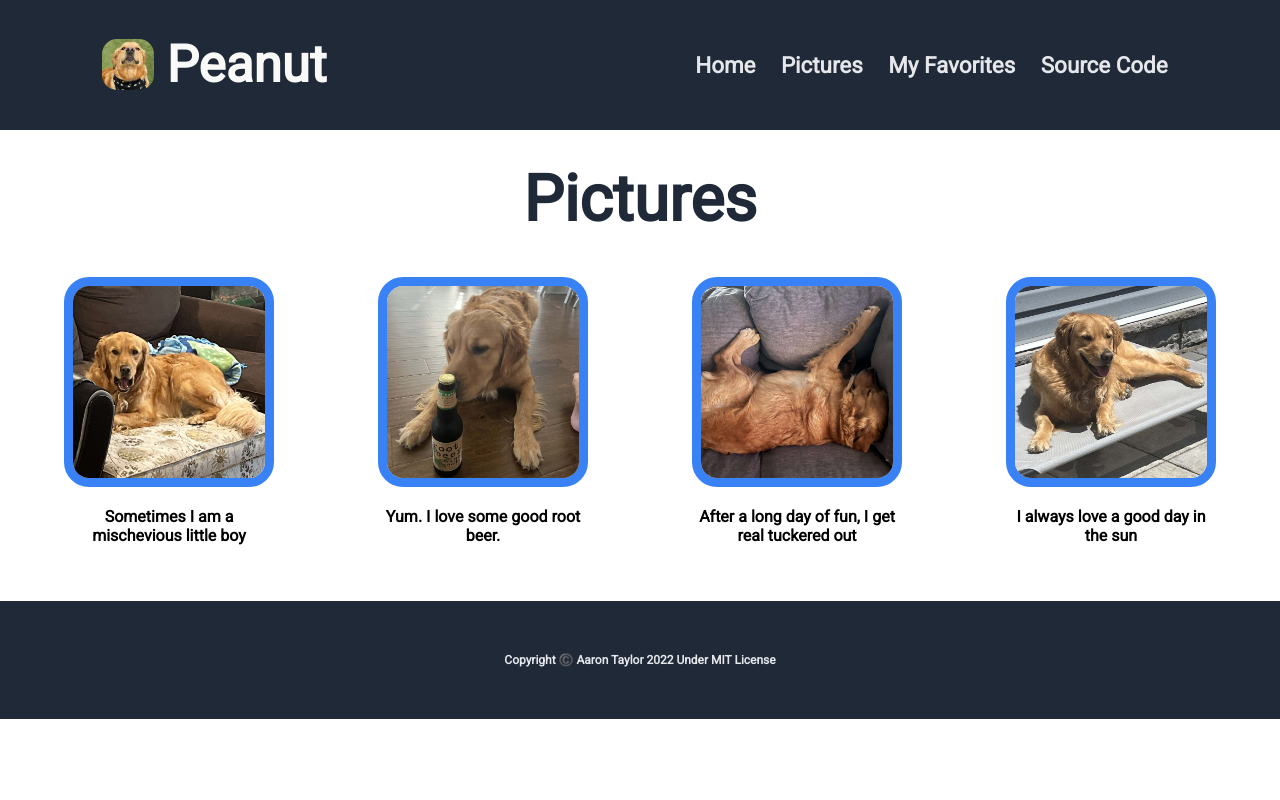
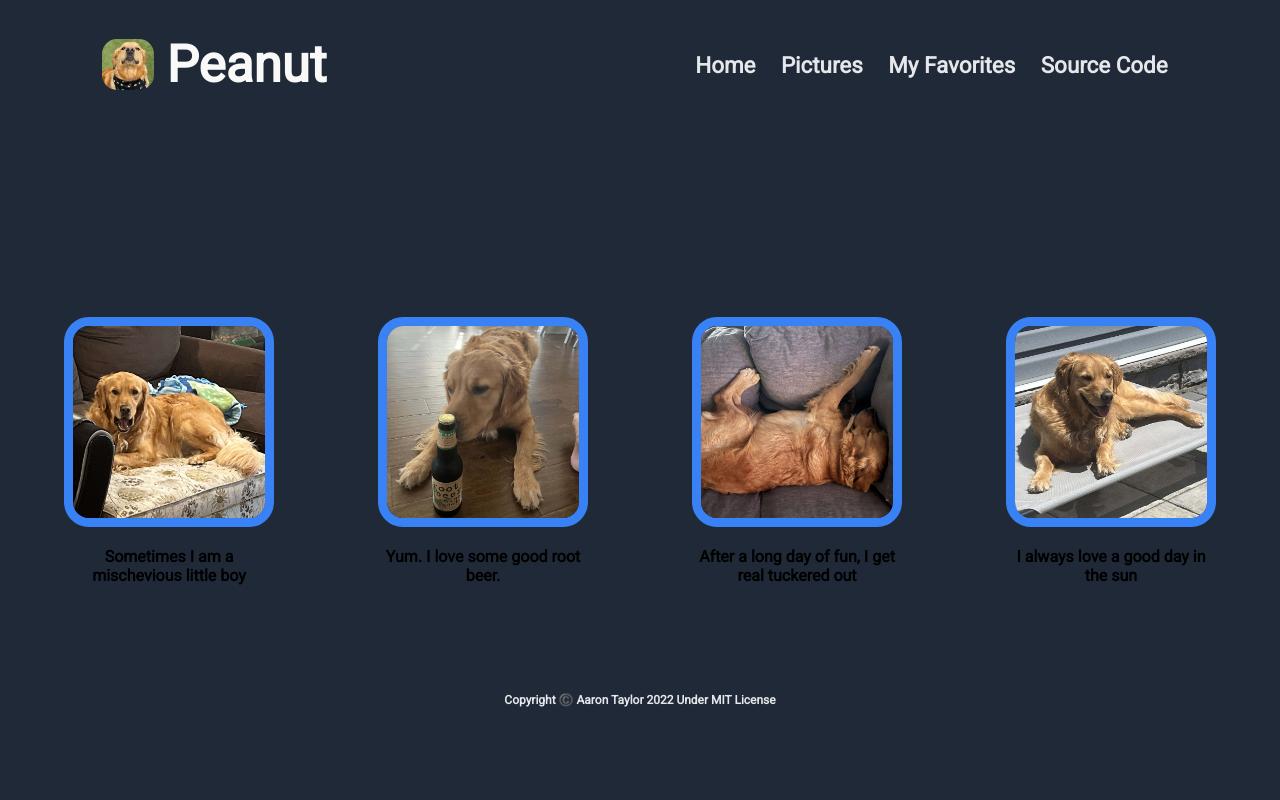
Before and after one commit to act1313/landing-page, a plain HTML site: page pictures.html in a window 1280 px wide. Drawn offline with Linux system fonts and the light colour scheme.

Commit message:
refactored the pictures page. possibly

```diff
--- a/pictures.css
+++ b/pictures.css
@@ -9,6 +9,28 @@ a {
 html, body {
     margin: 0;
     font-family: 'Roboto', sans-serif;
+}
+
+.container {
+    display: flex;
+    flex-direction: column;
+    height: 100vh;
+    background-color: #1f2937;
+}
+
+.headerContainer {
+    flex-grow: 1;
+    display: block;
+}
+
+.pictureContainer {
+    flex-grow: 1;
+    display: block;
+}
+
+.copyrightContainer {
+    flex-grow: 1;
+    display: block;
 }
 
 .header {
@@ -73,7 +95,7 @@ html, body {
     font-weight: bold;
 }
 
-.underUnderHeader {
+.picturesPage {
     display: flex;
     flex-direction: column;
     margin: 0;
--- a/pictures.html
+++ b/pictures.html
@@ -10,6 +10,8 @@
         <link href="https://fonts.googleapis.com/css2?family=Roboto&display=swap" rel="stylesheet">
     </head>
     <body>
+        <div class="container">
+            <div class="headerContainer">
                 <div class="header">
                     <div class="logo">
                         <img id="nutLogo" src="images/peanutlookingup.jpeg" width="40" height="40" />
@@ -30,7 +32,9 @@
                         </a>
                     </div>
                 </div>
-        <div class="underUnderHeader">
+            </div>
+            <div class="picturesContainer">
+                <div class="picturesPage">
                     <h1 id="picturesThing">
                         Pictures
                     </h1>
@@ -61,10 +65,14 @@
                         </div>
                     </div>
                 </div>
+            </div>
+            <div class="copyrightContainer">
                 <div class="copyright">
                     <p id="copyrightText">
                         Copyright ©️ Aaron Taylor 2022 Under MIT License
                     </p>
                 </div>
+            </div>
+        </div>
     </body>
 </html>
```
Lines whose indentation alone changed are shown as unchanged.
